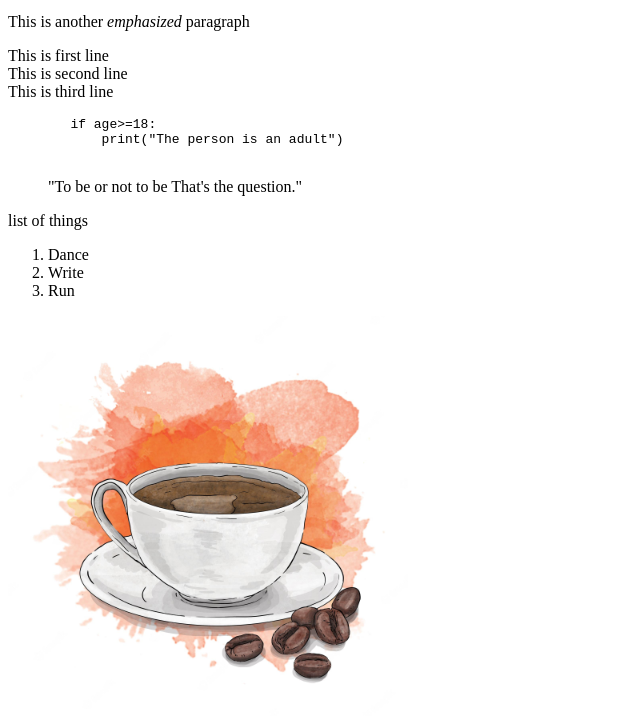
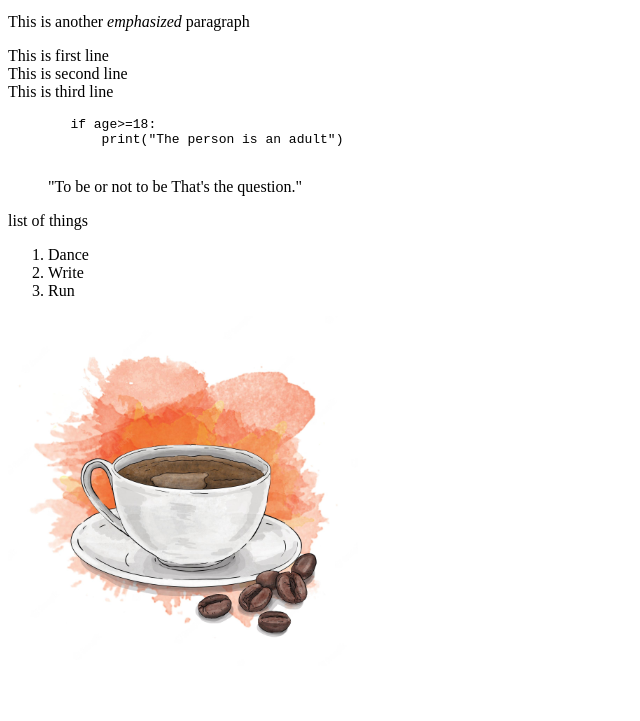
Before and after one commit to Doramas17/project1, a plain HTML site: page index.html in a window 1280 px wide. Shown: the part 101-822 px from the top of the page, without its empty margins (0-640 px from the left). After the commit the page ends 800 px from the top, so only its background shows below. Drawn offline with Linux system fonts and the light colour scheme.

Commit message:
img added 2

```diff
--- a/index.html
+++ b/index.html
@@ -37,7 +37,7 @@
         </li>
     </ol>
 
-    <img src="img/coffe.jpg" alt="coffe draw" width="400" height="400">
+    <img src="img/coffe.jpg" alt="coffe draw" width="350" height="350">
 
 </body>
 </html>
```
